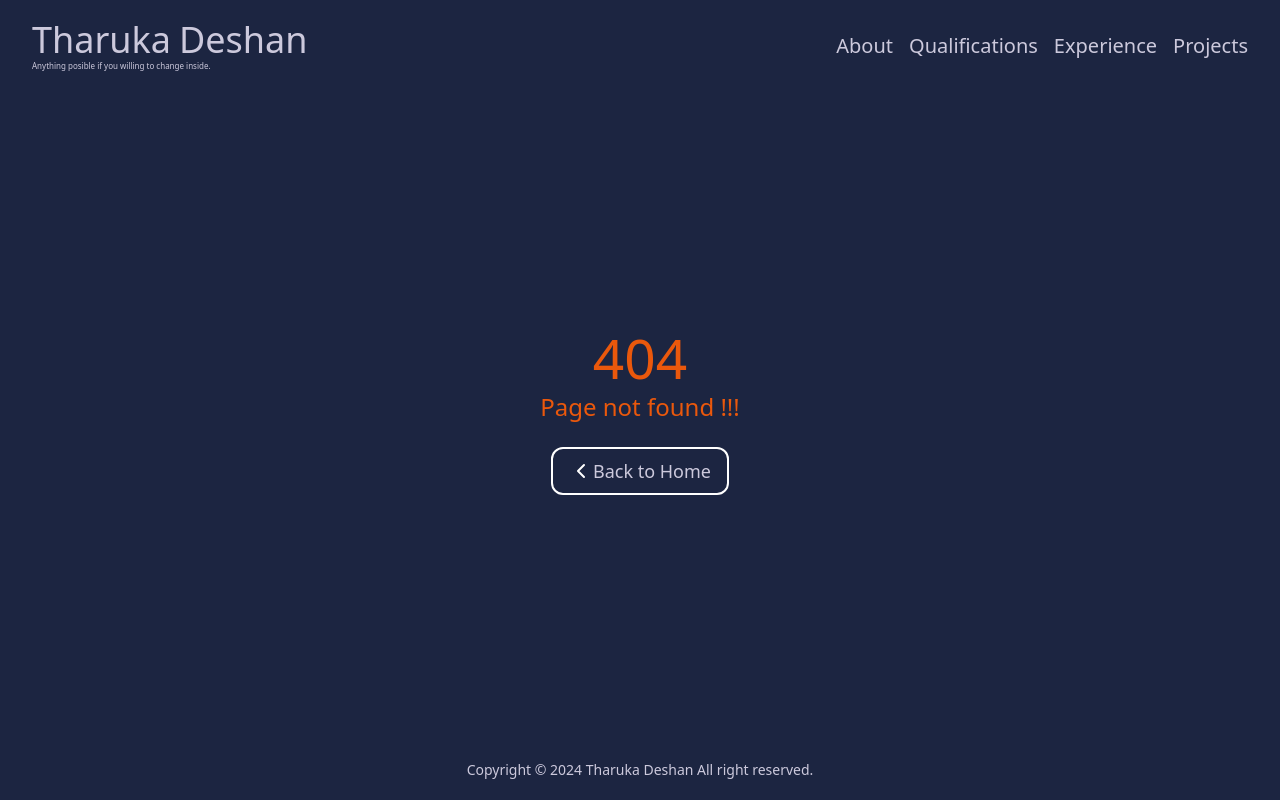
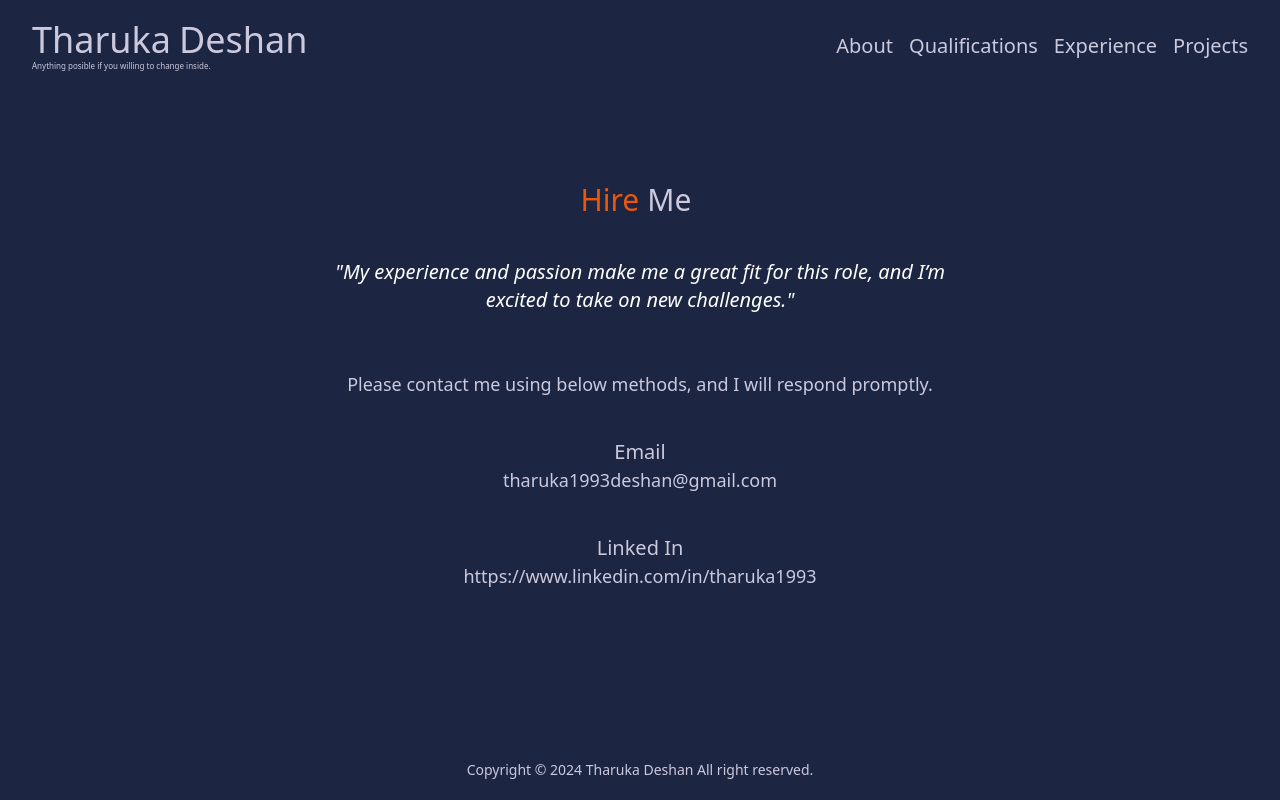
Before and after one commit to TharukaUrbanco/my-portfolio, a React (Vite) app in the folder frontend/: page /hire-me in a window 1280 px wide. Before the commit this address had no page. Built offline with nearby package versions, Linux system fonts and the light colour scheme.

Commit message:
Hire me page completed

```diff
--- a/frontend/src/App.tsx
+++ b/frontend/src/App.tsx
@@ -8,6 +8,7 @@ import Project from "./pages/Project";
 import Qualifications from "./pages/Qualifications";
 import ExperienceList from "./pages/ExperienceList";
 import Experience from "./pages/Experience";
+import Hireme from "./pages/Hireme";
 
 const App = () => {
   return (
@@ -20,6 +21,7 @@ const App = () => {
         <Route path="/experience/:id" element={<Experience />} />
         <Route path="/projects" element={<Projects />} />
         <Route path="/projects/:id" element={<Project />} />
+        <Route path="/hire-me" element={<Hireme />} />
         <Route path="/not-found" element={<NotFound />} />
         <Route path="*" element={<NotFound />} />
       </Routes>
--- a/frontend/src/components/WorkExperienceDiv.tsx
+++ b/frontend/src/components/WorkExperienceDiv.tsx
@@ -16,7 +16,7 @@ const WorkExperienceDiv = ({ experience }: WorkExperienceDivProps) => {
       <div className="flex h-[120px] w-[120px] rounded-xl p-2 items-center bg-white">
         <a href={experience.companyWebsiteURL} target="_blank">
           <img
-            className="object-contain"
+            className="object-contain min-w-[100px]"
             src={`/images/companyLogos/${experience.id}.png`}
           />
         </a>
--- /dev/null
+++ b/frontend/src/pages/Hireme.tsx
@@ -0,0 +1,50 @@
+const Hireme = () => {
+  return (
+    <div className="flex flex-col common-margin-x">
+      <div className="flex flex-col  justify-center items-center mt-10 md:mt-0">
+        <h2 className="text-3xl text-center">
+          <span className="light-orange">Hire</span>
+          <span className="dark-white ml-2">Me</span>
+          <span className="text-xl light-orange ml-2"></span>
+        </h2>
+
+        <p className="text-xl italic text-center max-w-[650px] mt-10 light-white">
+          "My experience and passion make me a great fit for this role, and I’m
+          excited to take on new challenges."
+        </p>
+
+        <p className="text-lg mt-14 dark-white">
+          Please contact me using below methods, and I will respond promptly.
+        </p>
+
+        <div className="text-xl dark-white mt-10 text-center">
+          <p>Email</p>
+          <a
+            className="hover:text-blue-300 text-lg"
+            href="mailto: tharuka1993deshan@gmail.com"
+          >
+            tharuka1993deshan@gmail.com
+          </a>
+        </div>
+
+        <div className="text-xl dark-white mt-10 text-center mb-10">
+          <p>Linked In</p>
+          <a
+            className="hover:text-blue-300 text-lg"
+            href="https://www.linkedin.com/in/tharuka1993"
+            target="_blank"
+          >
+            https://www.linkedin.com/in/tharuka1993
+          </a>
+        </div>
+
+        {/* <div className="text-xl dark-white mt-10 text-center">
+          <p>Whatsapp</p>
+          <p>+94718714872</p>
+        </div> */}
+      </div>
+    </div>
+  );
+};
+
+export default Hireme;
--- a/frontend/src/pages/Home.tsx
+++ b/frontend/src/pages/Home.tsx
@@ -1,3 +1,5 @@
+import { Link } from "react-router-dom";
+
 const Home = () => {
   return (
     <div className="flex common-margin-x">
@@ -40,9 +42,12 @@ const Home = () => {
             on new challenges. Feel free to reach out if you’d like to connect
             or discuss potential collaborations!
           </p>
-          <button className="px-10 py-3 rounded-3xl text-2xl text-center text-orange-500 border-[3px] w-[200px] border-orange-600 mt-8 mb-8">
+          <Link
+            to="/hire-me"
+            className="px-10 py-3 rounded-3xl text-2xl text-center text-orange-500 border-[3px] w-[200px] border-orange-600 mt-8 mb-8"
+          >
             Hire Me
-          </button>
+          </Link>
         </div>
       </div>
     </div>
```
Also changed, not shown: frontend/public/images/myImage.png.
